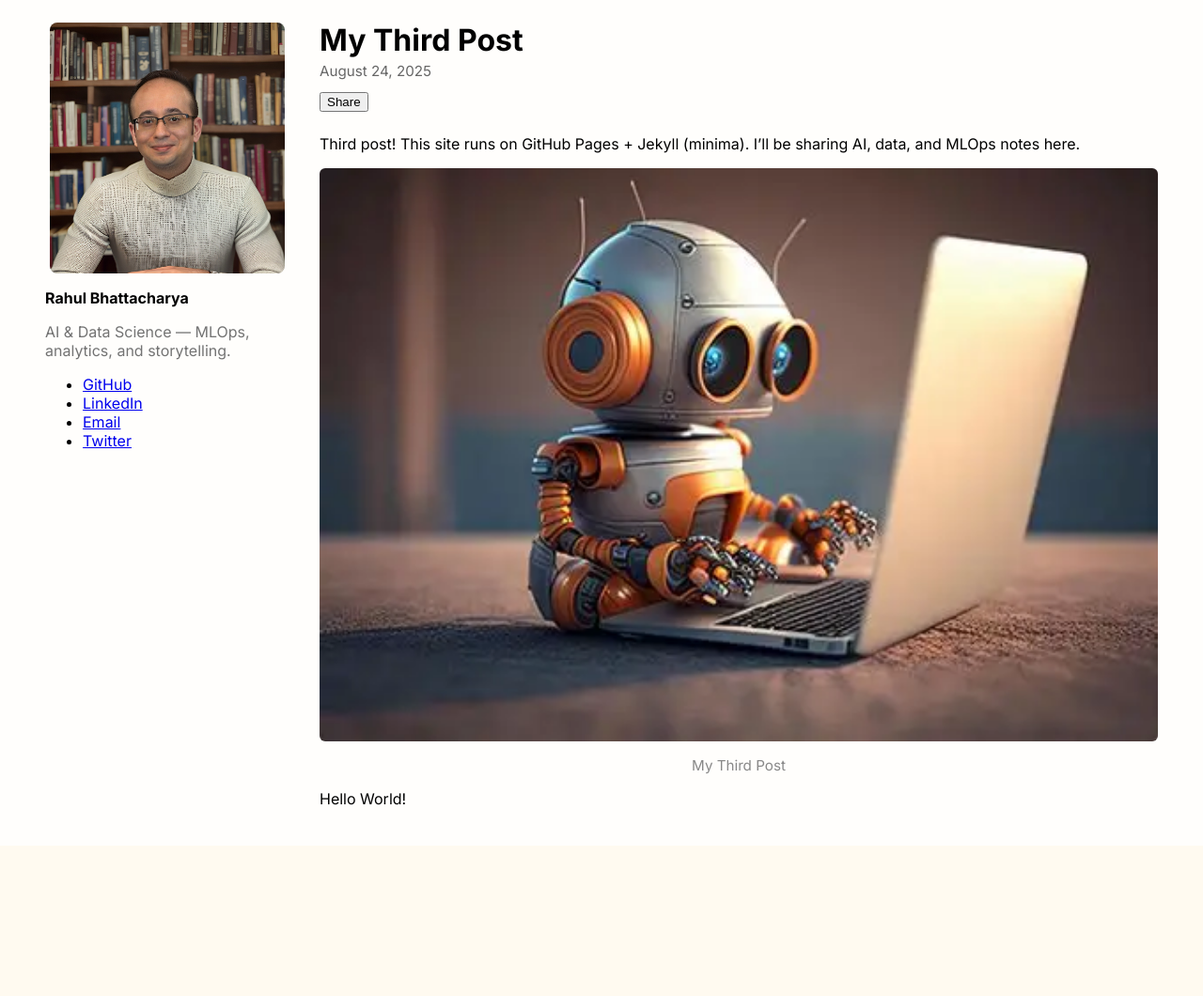
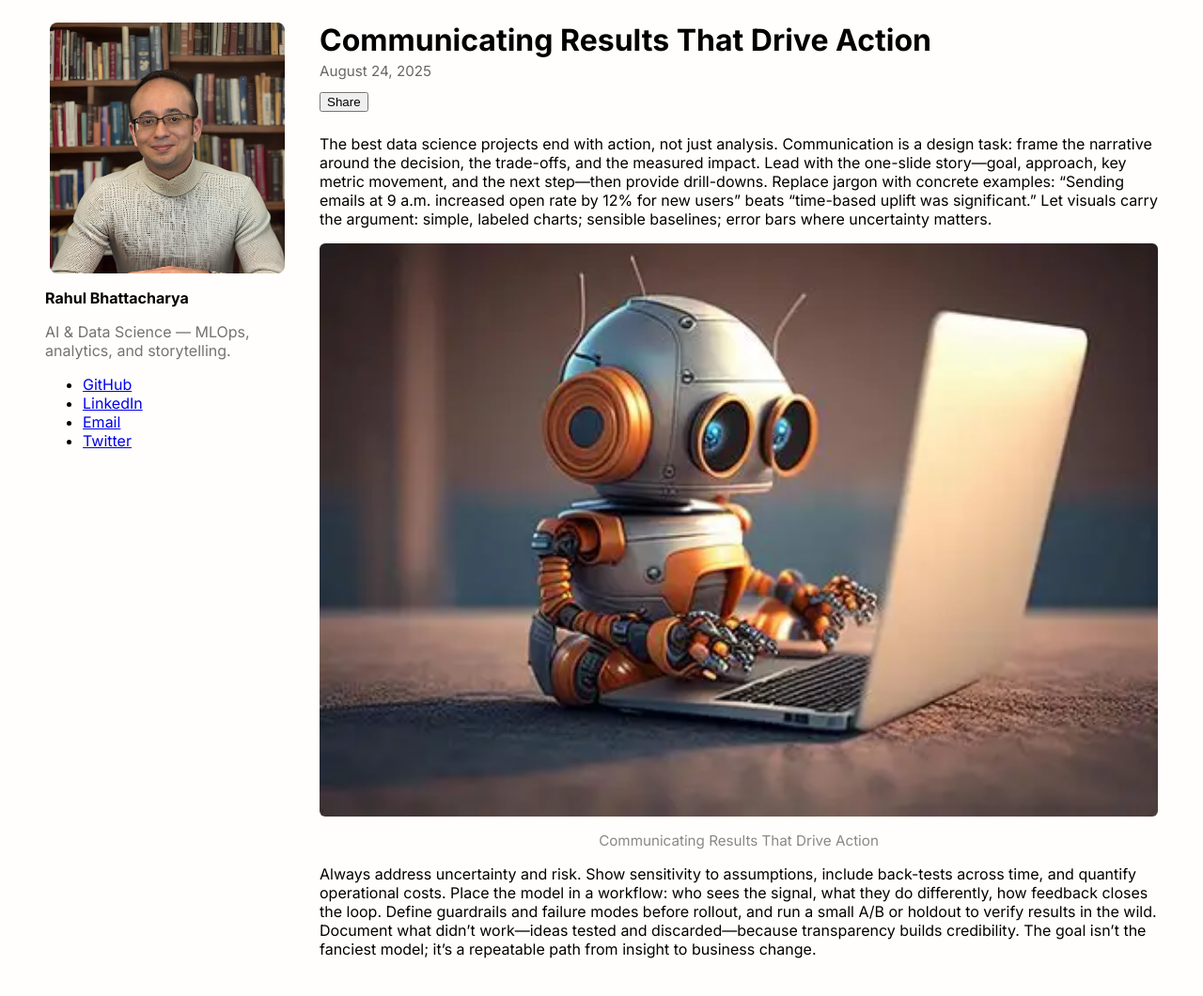
Before and after one commit to RahulBhattacharya1/RahulBhattacharya1.github.io, a Jekyll site: the page built from _posts/2025-08-24-second.md, in a window 1280 px wide. Shown: the whole page at 94% size. Built offline with Jekyll 4.4.1, drawn with Linux system fonts in a browser that asks for light colours; before the commit the page ends 900 px from its top, so only the background shows below that.

Commit message:
Update 2025-08-24-second.md

```diff
--- a/_posts/2025-08-24-second.md
+++ b/_posts/2025-08-24-second.md
@@ -1,13 +1,12 @@
 ---
 layout: default
-title: "My Third Post"
+title: "Communicating Results That Drive Action"
 date: 2025-08-24
 categories: [intro]
 thumbnail: /assets/images/robo.webp
 featured: true
 ---
 
-<p>Third post! This site runs on GitHub Pages + Jekyll (minima).
-I’ll be sharing AI, data, and MLOps notes here.</p>
+The best data science projects end with action, not just analysis. Communication is a design task: frame the narrative around the decision, the trade-offs, and the measured impact. Lead with the one-slide story—goal, approach, key metric movement, and the next step—then provide drill-downs. Replace jargon with concrete examples: “Sending emails at 9 a.m. increased open rate by 12% for new users” beats “time-based uplift was significant.” Let visuals carry the argument: simple, labeled charts; sensible baselines; error bars where uncertainty matters.
 
-<p>Hello World!</p>
+Always address uncertainty and risk. Show sensitivity to assumptions, include back-tests across time, and quantify operational costs. Place the model in a workflow: who sees the signal, what they do differently, how feedback closes the loop. Define guardrails and failure modes before rollout, and run a small A/B or holdout to verify results in the wild. Document what didn’t work—ideas tested and discarded—because transparency builds credibility. The goal isn’t the fanciest model; it’s a repeatable path from insight to business change.
```
